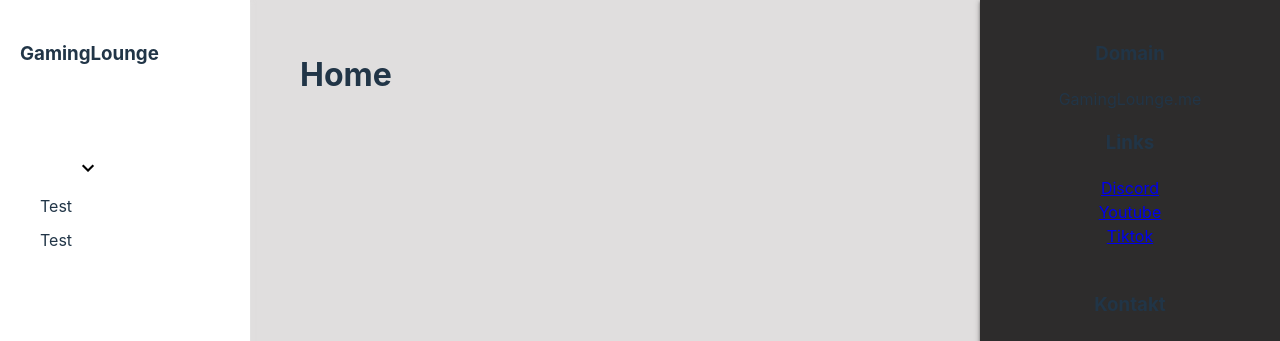
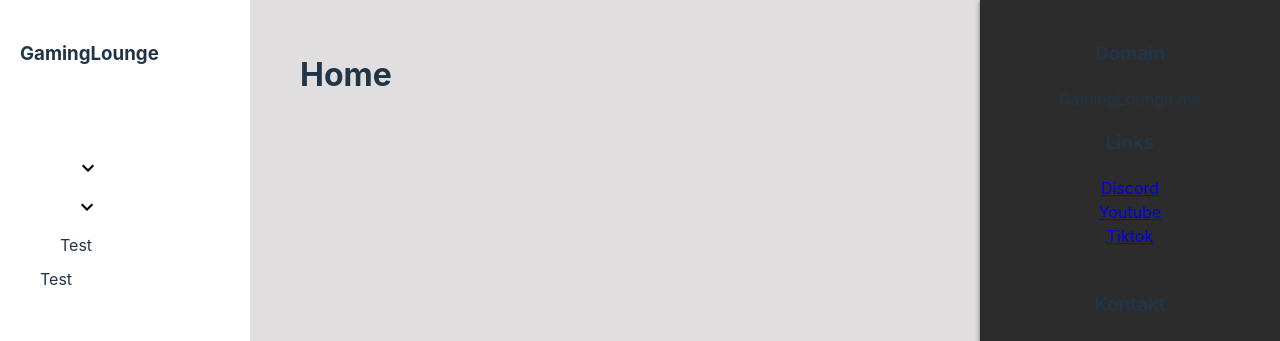
Before and after one commit to Jon1Games/GamingLounge-Web, a React (Vite) app: page / in a window 1280 px wide. Shown: the top 341 px of the page. Built offline with nearby package versions, Linux system fonts and the light colour scheme.

Commit message:
doueble nav

```diff
--- a/src/Nav.tsx
+++ b/src/Nav.tsx
@@ -4,6 +4,7 @@ import './Styles.css'
 
 function Nav() {
   const [visiblePlugins, setVisiblePlugins] = React.useState(true);
+  const [visiblePluginsStuff, setVisiblePluginsStuff] = React.useState(true);
   return (
     <>
       <div id='nav'>
@@ -15,7 +16,13 @@ function Nav() {
             {visiblePlugins ? <img className='img-center' src='/src/assets/expand-arrow.png'/> : <img className='img-center' src='/src/assets/collapese-arrow.png'/>}</li>
           {visiblePlugins &&
           <ul>
-            <li>Test</li>
+            <li><button className='btn' onClick={() => setVisiblePluginsStuff(!visiblePluginsStuff)}>Stuff</button>
+              {visiblePlugins ? <img className='img-center' src='/src/assets/expand-arrow.png'/> : <img className='img-center' src='/src/assets/collapese-arrow.png'/>}</li>
+            {visiblePluginsStuff &&
+            <ul>
+              <li>Test</li>
+            </ul>
+            }
             <li>Test</li>
           </ul>
           }
```
